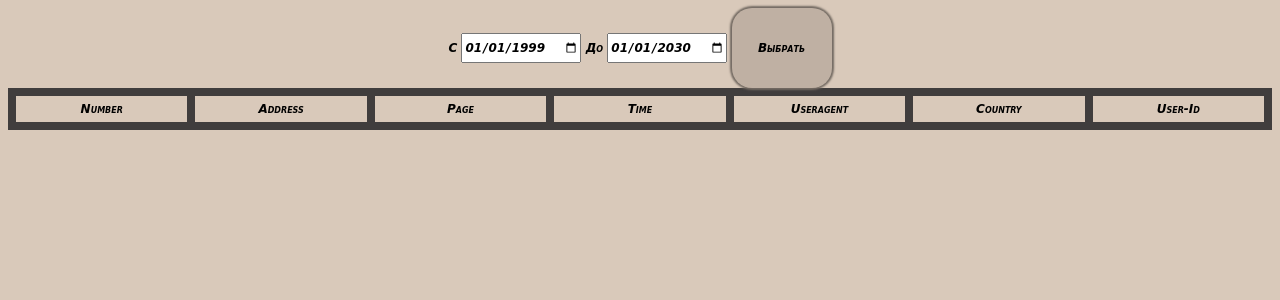
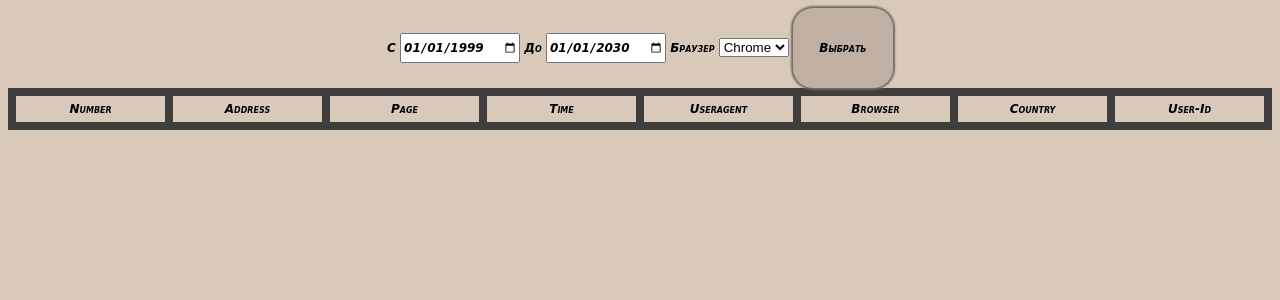
Before and after one commit to razzerone/user_counter, a Flask app: page /all in a window 1280 px wide. Shown: the top 300 px of the page. Run offline with Flask 2, Linux system fonts and the light colour scheme; tables that the repository leaves empty hold one stand-in row (values such as "Sample post"); lists and menus that the app fills with data are empty.

Commit message:
added browser detector

```diff
--- a/app.py
+++ b/app.py
@@ -217,9 +217,11 @@ def all_users():
     if request.method == 'POST':
         date_begin = flask.request.form['date_begin']
         date_end = flask.request.form['date_end']
+        selector=flask.request.form['selector']
     else:
         date_begin = request.args.get('date_begin', '1999-01-01')
         date_end = request.args.get('date_end', '2030-01-01')
+        selector=request.args.get('selector', 'Chrome')
 
     visits = visit_repo.get_records_by_date(date_begin, date_end)
 
--- a/templates/view.html
+++ b/templates/view.html
@@ -15,6 +15,18 @@
     <label>
         <input type="date" name="date_end" value="2030-01-01">
     </label>
+    <label>
+        Браузер
+        <select name="selector">
+        <option>Chrome</option>
+        <option>Opera</option>
+        <option>FireFox</option>
+        <option>IE</option>
+        <option>Safari</option>
+        <option>Yandex</option>
+    </select>
+
+    </label>
 
     <input type="submit" value="Выбрать"/>
 </form>
@@ -26,6 +38,7 @@
         <th>Page</th>
         <th>Time</th>
         <th>Useragent</th>
+        <th>Browser</th>
         <th>Country</th>
         <th>User-Id</th>
     </tr>
@@ -36,6 +49,7 @@
             <td>{{ row.page }}</td>
             <td class="item"> {{ row.time }}</td>
             <td>{{ row.user_agent }}</td>
+            <td class="ua">{{ row.user_agent }}</td>
             <td>{{ row.country }}</td>
             <td>{{ 'anonymous' if row.user_id is none else row.user_id }}</td>
         </tr>
@@ -53,5 +67,43 @@
     }
 
     </script>
+<script>
+    var items = document.getElementsByClassName("ua"), i, len;
+
+    for (i = 0, len = items.length; i < len; i++)
+    {
+        var value=items[i].innerHTML;
+        if((value.indexOf("Opera")!=-1 || value.indexOf('OPR')) != -1 )
+        {
+            items[i].innerHTML='Opera';
+        }
+        else if(value.indexOf("Edg") != -1 )
+        {
+            items[i].innerHTML='Edge';
+        }
+        else if(value.indexOf("YaBrowser") != -1 )
+        {
+         items[i].innerHTML='YaBrowser';
+        }
+        else if(value.indexOf("Chrome") != -1 )
+        {
+            items[i].innerHTML='Chrome';
+        }
+        else if(value.indexOf("Safari") != -1)
+        {
+            items[i].innerHTML='Safari';
+        }
+        else if(value.indexOf("Firefox") != -1 )
+        {
+         items[i].innerHTML='Firefox';
+        }
+        else
+        {
+            items[i].innerHTML='unknown';
+        }
+    }
+
+
+</script>
 </body>
 </html>
```
